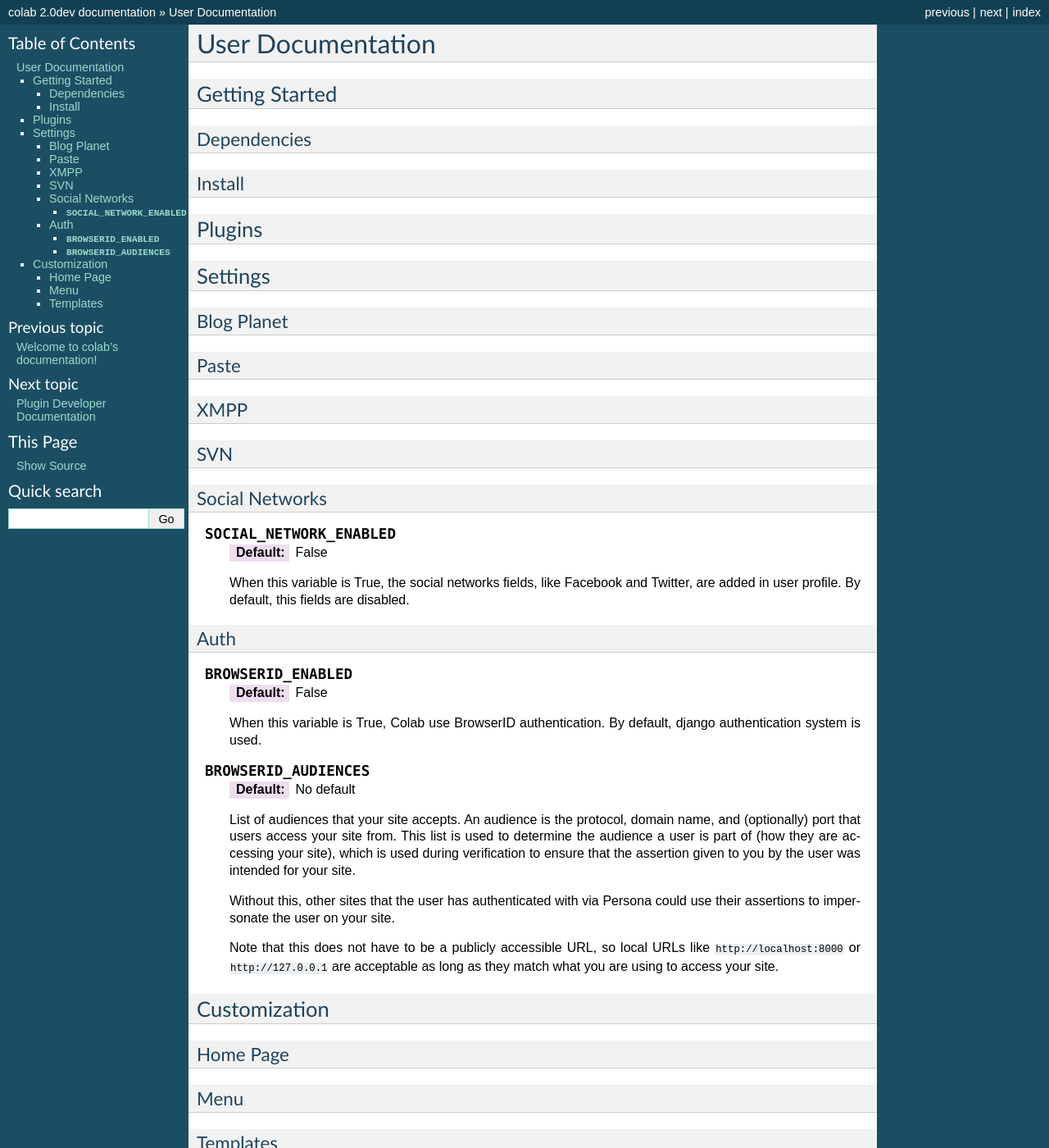
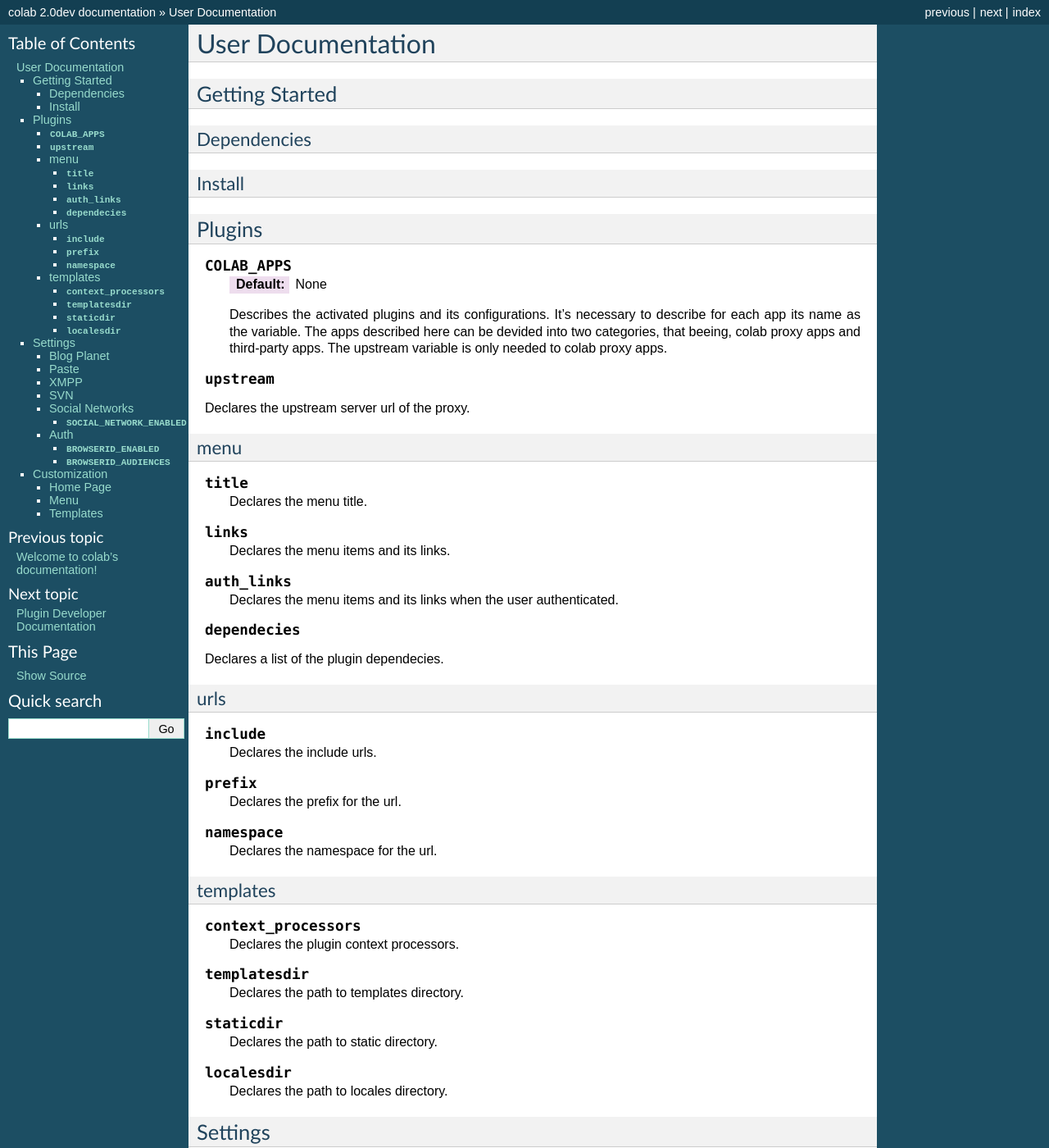
Before and after one commit to colab/colab, a Sphinx documentation site: the page built from docs/source/user.rst, in a window 1280 px wide and 1400 px high. Shown: the whole window at 82% size. Built offline with Sphinx 7.4.7, drawn with Linux system fonts in a browser that asks for light colours; formulas are drawn with MathJax 3.

Commit message:
Add user documentation
Signed-off-by: Gustavo Jaruga <darksshades@gmail.com>
Signed-off-by: Carolina Ramalho <carol15022@hotmail.com>
Signed-off-by: Alexandre Barbosa <alexandreab@live.com>

```diff
--- a/docs/source/user.rst
+++ b/docs/source/user.rst
@@ -14,7 +14,63 @@ Install
 
 Plugins
 -------
-.. TODO
+.. attribute:: COLAB_APPS
+
+   :default: None
+
+   Describes the activated plugins and its configurations. It's necessary to describe
+   for each app its name as the variable. The apps described here can be devided into
+   two categories, that beeing, colab proxy apps and third-party apps.
+   The upstream variable is only needed to colab proxy apps.
+
+.. attribute:: upstream
+
+Declares the upstream server url of the proxy.
+
+menu
+++++++++++++
+
+.. attribute:: title
+
+    Declares the menu title.
+.. attribute:: links
+
+    Declares the menu items and its links.
+.. attribute:: auth_links
+
+    Declares the menu items and its links when the user authenticated.
+.. attribute:: dependecies
+
+Declares a list of the plugin dependecies.
+
+urls
+++++++++++++
+
+.. attribute:: include
+
+    Declares the include urls.
+.. attribute:: prefix
+
+    Declares the prefix for the url.
+.. attribute:: namespace
+
+    Declares the namespace for the url.
+
+templates
+++++++++++++
+
+.. attribute:: context_processors
+
+    Declares the plugin context processors.
+.. attribute:: templatesdir
+
+    Declares the path to templates directory.
+.. attribute:: staticdir
+
+    Declares the path to static directory.
+.. attribute:: localesdir
+
+    Declares the path to locales directory.
 
 Settings
 --------
```
